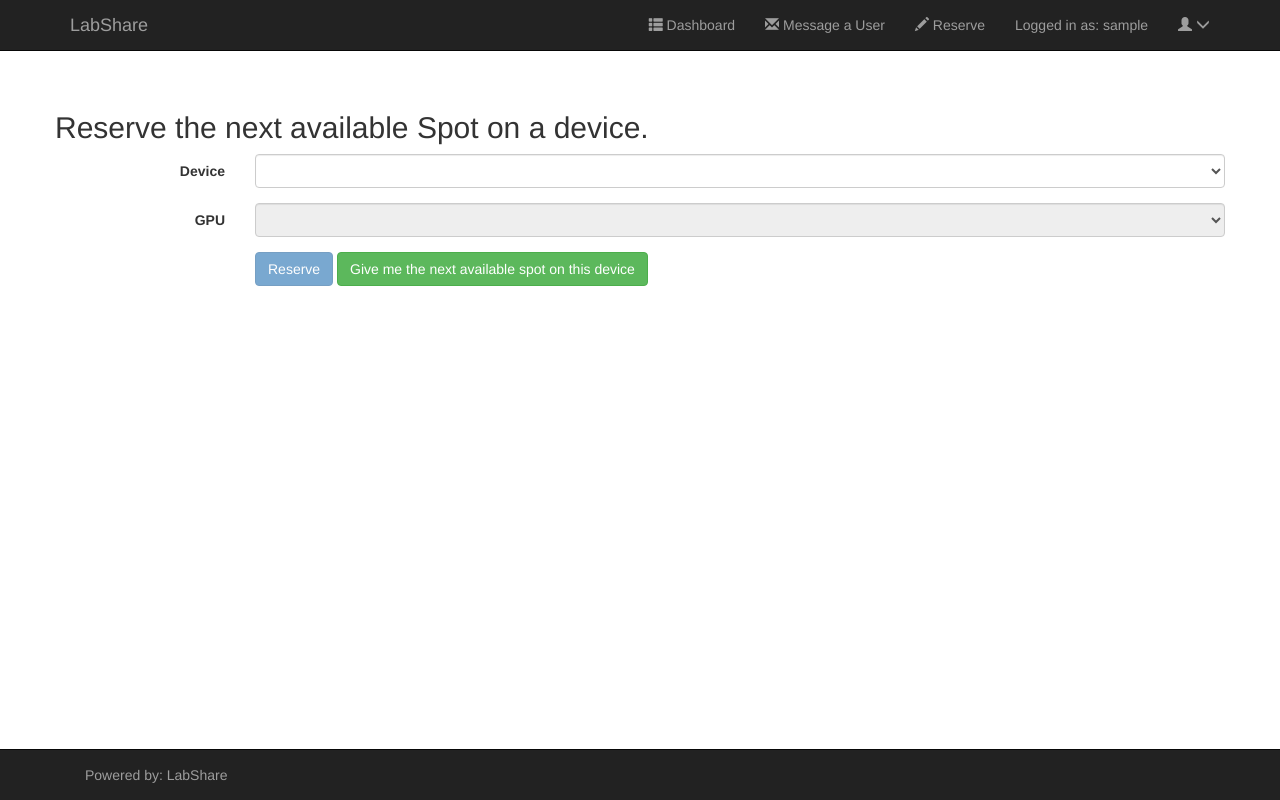
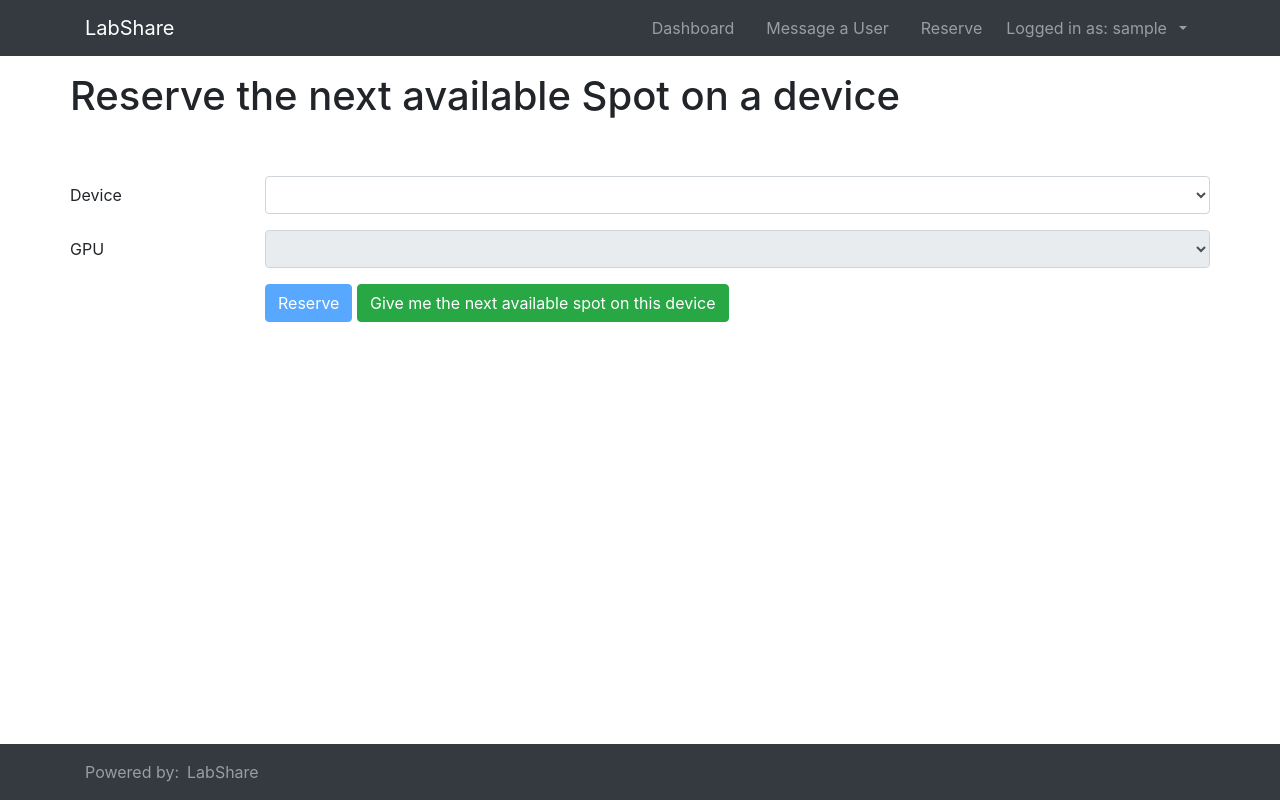
Before and after one commit to Bartzi/LabShare, a Django app: page /reserve in a window 1280 px wide. Run offline with Django 3.2, Linux system fonts and the light colour scheme; the visitor is signed in with stand-in values (Sample User, id 1); data that the repository does not hold is empty; parts of the project's set-up code (start-up, migrations or seed data) failed here and were passed over; some libraries are stand-ins or nearby versions.

Commit message:
make use of bootstrap 4

```diff
--- a/labshare/forms.py
+++ b/labshare/forms.py
@@ -1,6 +1,6 @@
 from django import forms
 from django.contrib.auth.models import User
-from django.forms import SelectMultiple
+from django.forms import SelectMultiple, Select
 
 from .utils import get_devices
 
@@ -28,4 +28,9 @@ class MessageForm(forms.Form):
 
 
 class ViewAsForm(forms.Form):
-    username = forms.ModelChoiceField(queryset=User.objects.all(), empty_label="Select a user", required=True)
+    username = forms.ModelChoiceField(
+        queryset=User.objects.all(),
+        empty_label="Select a user",
+        required=True,
+        widget=Select(attrs={"id": "username-field"})
+    )
--- a/labshare/settings.py
+++ b/labshare/settings.py
@@ -67,7 +67,7 @@ INSTALLED_APPS = (
     'django.contrib.staticfiles',
     'django.contrib.sites',
     'labshare',
-    'bootstrap3',
+    'bootstrap4',
     'guardian',
     'channels',
     'hijack',
@@ -76,6 +76,7 @@ INSTALLED_APPS = (
 
 LANGUAGE_CODE = 'en-us'
 LOGIN_REDIRECT_URL = "/"
+LOGIN_URL = "/login"
 
 MIDDLEWARE = [
     'django.middleware.security.SecurityMiddleware',
--- a/labshare/templatetags/icon.py
+++ b/labshare/templatetags/icon.py
@@ -15,11 +15,11 @@ class IconNode(template.Node):
         self.icon_name = icon_name
 
     def render(self, context):
-        return "<span class=\"glyphicon glyphicon-{}\"></span> ".format(self.icon_name)
+        return "<span class=\"oi oi-{}\"></span> ".format(self.icon_name)
 
 
 def no_icon_error():
-    raise template.TemplateSyntaxError("please choose one of the icons listed here: http://getbootstrap.com/components/#glyphicons!")
+    raise template.TemplateSyntaxError("please choose one of the icons listed here: https://useiconic.com/open/!")
 
 
 @register.tag
--- a/requirements.txt
+++ b/requirements.txt
@@ -2,7 +2,7 @@ channels >= git+https://github.com/django/channels.git@8771f6b59e05a218a6cae0e84
 channels-redis == 2.3.0
 django >= 2.1, < 2.2
 django-auth-ldap == 1.7.0
-django-bootstrap3 == 10.0.1
+django-bootstrap4 == 0.0.7
 # django-guardian == 1.4.6
 git+https://github.com/django-guardian/django-guardian.git@ac2177e4b16f7f87d65710788b522acb37df4611#egg=django-guardian
 django-hijack == 2.1.10
--- a/static/package.json
+++ b/static/package.json
@@ -9,9 +9,10 @@
   "private": true,
   "dependencies": {
     "add": "^2.0.6",
-    "bootstrap": "^3.3.7",
-    "datatables.net-bs": "^1.10.19",
+    "bootstrap": "^4.3.1",
+    "datatables.net-bs4": "^1.10.19",
     "jquery": "^3.3.1",
+    "open-iconic": "^1.1.1",
     "pluralize": "^7.0.0",
     "reconnectingwebsocket": "^1.0.0",
     "select2": "^4.0.6-rc.1",
--- a/templates/base.html
+++ b/templates/base.html
@@ -1,9 +1,9 @@
 {% load staticfiles icon %}
-{% load bootstrap3 %}
+{% load bootstrap4 %}
 {% load hijack_tags %}
 
 <!DOCTYPE html>
-<html lang="en">
+<html class="h-100" lang="en">
 <head>
 
     <meta charset="utf-8">
@@ -17,25 +17,12 @@
     </title>
 
     <!-- Bootstrap Core CSS -->
+    <link href="{% static "node_modules/bootstrap/dist/css/bootstrap-reboot.min.css" %}" rel="stylesheet">
     <link href="{% static "node_modules/bootstrap/dist/css/bootstrap.min.css" %}" rel="stylesheet">
-    <link href="{% static "node_modules/bootstrap/dist/fonts/glyphicons-halflings-regular.woff" %}">
+    <link href="{% static "node_modules/open-iconic/font/css/open-iconic-bootstrap.css" %}" rel="stylesheet">
     {% if request and request|is_hijacked %}
         <link rel="stylesheet" type="text/css" href="{% static 'hijack/hijack-styles.css' %}" />
     {% endif %}
-
-
-    <style type="text/css">
-        #content-wrapper {
-            margin-top: 40px;
-            padding: 0 15px;
-            min-height: 568px;
-        }
-
-        .show-no-overflow {
-            overflow: hidden;
-            text-overflow: ellipsis;
-        }
-    </style>
 
     {% block extra_css %}{% endblock %}
 
@@ -48,72 +35,70 @@
 </head>
 
 <body>
-    <div id="wrapper">
-        <nav class="navbar navbar-inverse navbar-static-top" role="navigation" style="margin-bottom: 0">
+    <nav class="navbar sticky-top navbar-expand-lg navbar-dark bg-dark" role="navigation" style="margin-bottom: 0">
         <div class="container">
-                <div class="navbar-header">
-                    <button type="button" class="navbar-toggle collapsed" data-toggle="collapse" data-target="#navbar-content">
-                        <span class="sr-only">Toggle navigation</span>
-                        <span class="icon-bar"></span>
-                        <span class="icon-bar"></span>
-                        <span class="icon-bar"></span>
+            <a class="navbar-brand" href="{% url "index" %}">LabShare</a>
+            <button type="button" class="navbar-toggler" data-toggle="collapse" data-target="#navbar-content">
+                <span class="navbar-toggler-icon"></span>
             </button>
-                    <a class="navbar-brand" href="{% url "index" %}">LabShare</a>
-                </div>
 
-                <div class="collapse navbar-collapse" id="navbar-content">
-                    <ul class="nav navbar-nav navbar-right">
-                        <li>
-                            <a href="{% url "index" %}">{% icon th-list %} Dashboard</a>
+            <div class="collapse navbar-collapse justify-content-end" id="navbar-content">
+                <ul class="navbar-nav">
+                    <li class="nav-item mr-3">
+                        <a class="nav-link" href="{% url "index" %}">{% icon dashboard %} Dashboard</a>
                     </li>
                     {% if user.is_authenticated %}
-                            <li>
-                                <a href="{% url "send_message" %}">{% icon envelope %} Message a User</a>
+                        <li class="nav-item mr-3">
+                            <a class="nav-link" href="{% url "send_message" %}">{% icon envelope-closed %} Message a User</a>
                         </li>
-                            <li>
-                                <a href="{% url "reserve" %}">{% icon pencil %} Reserve</a>
+                        <li class="nav-item mr-3">
+                            <a class="nav-link" href="{% url "reserve" %}">{% icon pencil %} Reserve</a>
                         </li>
                         <li class="navbar-text">Logged in as: {{ user.username }}</li>
-                            <li class="dropdown">
-                                <a class="dropdown-toggle" data-toggle="dropdown" href="#" role="button" aria-haspopup="true" aria-expanded="false">
+                        <li class="nav-item dropdown">
+                            <a class="nav-link dropdown-toggle" data-toggle="dropdown" href="#" role="button" aria-haspopup="true" aria-expanded="false">
                                 {% icon user %} {% icon menu-down %}
                             </a>
-                                <ul class="dropdown-menu dropdown-user">
+                            <div class="dropdown-menu dropdown-user">
                                 {% if user.is_staff or user.is_superuser %}
-                                        <li>
-                                            <a href="{% url "admin:index" %}">{% icon sunglasses %} Admin Area</a>
-                                        </li>
+                                    <a class="dropdown-item" href="{% url "admin:index" %}">{% icon warning %} Admin Area</a>
                                     {% if user.is_superuser %}
-                                            <li>
-                                                <a href="{% url "view_as" %}">{% icon eye-open %} Hijack a User</a>
-                                            </li>
+                                        <a class="dropdown-item" href="{% url "view_as" %}">{% icon eye %} Hijack a User</a>
                                     {% endif %}
-                                    <li role="separator" class="divider"></li>
+                                <div class="dropdown-divider"></div>
                                 {% endif %}
-                                    <li><a href="{% url "password_change" %}">{% icon wrench %} Change Password</a></li>
-                                    <li role="separator" class="divider"></li>
-                                    <li><a href="{% url "logout" %}?next={% url "index" %}">{% icon log-out %} Logout</a></li>
-                                </ul>
+                                <a class="dropdown-item" href="{% url "password_change" %}">{% icon wrench %} Change Password</a>
+                                <div class="dropdown-item"></div>
+                                <a class="dropdown-item" href="{% url "logout" %}?next={% url "index" %}">{% icon account-logout %} Logout</a>
+                            </div>
                         </li>
                     {% else %}
-                            <li><a href="{% url "login" %}">{% icon log-in %} Login</a></li>
+                        <li class="nav-item"><a class="nav-link" href="{% url "login" %}">{% icon log-in %} Login</a></li>
                     {% endif %}
                 </ul>
             </div>
         </div>
     </nav>
-    </div>
 
     {% hijack_notification %}
 
-    <div class="container" id="content-wrapper">
+    <div class="container">
+        <div class="mt-3">
             {% bootstrap_messages %}
+        </div>
         {% block content %}{% endblock %}
     </div>
 
-    <nav class="navbar navbar-inverse navbar-fixed-bottom">
+    <nav class="navbar navbar-expand-sm navbar-dark bg-dark fixed-bottom">
         <div class="container">
-            <p class="navbar-text">Powered by: <a class="navbar-link" href="https://github.com/bartzi/labshare">LabShare</a></p>
+            <ul class="navbar-nav">
+                <li class="nav-item">
+                    <span class="navbar-text">Powered by: </span>
+                </li>
+                <li class="nav-item">
+                    <a class="nav-link" href="https://github.com/bartzi/labshare">LabShare</a>
+                </li>
+            </ul>
         </div>
     </nav>
 
--- a/templates/process_list_base.html
+++ b/templates/process_list_base.html
@@ -2,13 +2,13 @@
     <div class="modal-dialog" role="document">
         <div class="modal-content">
             <div class="modal-header">
+                <h5 class="modal-title">Process list</h5>
                 <button type="button" class="close" data-dismiss="modal" aria-label="Close"><span aria-hidden="true">&times;</span></button>
-                <h4 class="modal-title">Process list</h4>
             </div>
             <div class="modal-body">
             </div>
             <div class="modal-footer">
-                <button type="button" class="btn btn-default" data-dismiss="modal">Close</button>
+                <button type="button" class="btn btn-secondary" data-dismiss="modal">Close</button>
             </div>
         </div><!-- /.modal-content -->
     </div><!-- /.modal-dialog -->
--- a/templates/reserve.html
+++ b/templates/reserve.html
@@ -1,14 +1,14 @@
 {% extends "base.html" %}
 
 {% block content %}
-    <div class="row">
-        <h2>Reserve the next available Spot on a device.</h2>
+    <div class="row mt-3">
+        <h1>Reserve the next available Spot on a device</h1>
     </div>
-    <div class="row">
-        <form id="reserve-form" class="form-horizontal" action="{% url "reserve" %}" method="POST">
+    <div class="row mt-5">
+        <form id="reserve-form" class="w-100" action="{% url "reserve" %}" method="POST">
             {% csrf_token %}
             <input type="hidden" name="next-available-spot" value="false">
-            <div class="form-group">
+            <div class="form-group row">
                 {%  if form.device.errors %}
                     <div class="alert alert-danger" role="alert">
                         <ul class="list-unstyled">
@@ -18,8 +18,8 @@
                         </ul>
                     </div>
                 {% endif %}
-                <label for="selectDevice" class="col-sm-2 control-label">Device</label>
-                <div class="col-sm-10">
+                <label for="selectDevice" class="col-2 col-form-label">Device</label>
+                <div class="col-10">
                     <select class="form-control" id="selectDevice" name="device">
                         {% for name, option in form.fields.device.choices %}
                             <option value="{{ name }}">{{ option }}</option>
@@ -27,7 +27,7 @@
                     </select>
                 </div>
             </div>
-            <div class="form-group">
+            <div class="form-group row">
                 {%  if form.gpu.errors %}
                     <div class="alert alert-danger" role="alert">
                         <ul class="list-unstyled">
@@ -37,30 +37,28 @@
                         </ul>
                     </div>
                 {% endif %}
-                <label for="selectGPU" class="col-sm-2 control-label">GPU</label>
-                <div class="col-sm-10">
+                <label for="selectGPU" class="col-2 col-form-label">GPU</label>
+                <div class="col-10">
                     <select class="form-control" id="selectGPU" name="gpu" disabled>
                     </select>
                 </div>
             </div>
-            <div class="form-group hidden" id="gpu-info">
-                <div class="col-sm-offset-2 col-sm-10">
-                    <span class="help-block">
-                        <div class="panel panel-default">
-                            <div class="panel-heading">GPU Info</div>
-                            <div class="panel-body">
-                                <ul class="list-group">
-                                    <li class="list-group-item">Used Memory: <span id="gpu-info-used"></span></li>
-                                    <li class="list-group-item">Total Memory: <span id="gpu-info-total"></span></li>
-                                    <li class="list-group-item">Current User: <span id="gpu-info-user"></span></li>
-                                </ul>
-                            </div>
-                        </div>
-                    </span>
+            <div class="form-group row d-none" id="gpu-info">
+                <div class="col-2"></div>
+                <div class="col-10">
+                    <div class="card">
+                        <div class="card-header">GPU Info</div>
+                        <ul class="list-group list-group-flush">
+                            <li class="list-group-item">Used Memory: <span id="gpu-info-used"></span></li>
+                            <li class="list-group-item">Total Memory: <span id="gpu-info-total"></span></li>
+                            <li class="list-group-item">Current User: <span id="gpu-info-user"></span></li>
+                        </ul>
+                    </div>
                 </div>
             </div>
-            <div class="form-group">
-                <div class="col-sm-offset-2 col-sm-10">
+            <div class="form-group row">
+                <div class="col-2"></div>
+                <div class="col-10">
                     <button type="submit" class="btn btn-primary" id="reserve-button" disabled>Reserve</button>
                     <button class="btn btn-success" id="next-available-spot-btn">Give me the next available spot on this device</button>
                 </div>
@@ -74,12 +72,12 @@
     <script type="text/javascript">
 
         function get_gpus(deviceSelect, gpuSelect) {
-            var selectedDevice = deviceSelect.find(":selected").val();
-            $.get("{% url "gpus_for_device"%}?device_name=" + selectedDevice, {}, function(data, textStatus, jqXHR) {
+            const selectedDevice = deviceSelect.find(":selected").val();
+            $.get("{% url "gpus_for_device"%}?device_name=" + selectedDevice, {}, (data) => {
                 gpuSelect.children().remove();
-                var gpus = JSON.parse(data)["gpus"];
+                const gpus = JSON.parse(data)["gpus"];
                 $.each(gpus, function(index, element) {
-                    var option = $('<option>' , {
+                    const option = $('<option>' , {
                         value: element.id,
                         text: element.name
                     });
@@ -87,20 +85,20 @@
                 });
                 gpuSelect.prop("disabled", false);
                 $('#reserve-button').prop("disabled", false);
-                gpuInfo.removeClass("hidden");
+                gpuInfo.removeClass("d-none");
                 update_gpu_info();
             });
         }
 
         function update_gpu_info() {
-            var selectedGPU = gpuSelect.find(":selected").val();
+            const selectedGPU = gpuSelect.find(":selected").val();
 
             if (typeof selectedGPU === "undefined") {
-                gpuInfo.addClass("hidden");
+                gpuInfo.addClass("d-none");
                 return;
             }
 
-            $.get("{% url "gpu_info" %}?uuid=" + selectedGPU, {}, function(data, textStatus, jqXHR) {
+            $.get("{% url "gpu_info" %}?uuid=" + selectedGPU, {}, (data) => {
                 data = JSON.parse(data);
                 $("#gpu-info-used").html(data["used"]);
                 $("#gpu-info-total").html(data["total"]);
@@ -108,21 +106,21 @@
             });
         }
 
-        var deviceSelect = $('#selectDevice');
-        var gpuSelect = $('#selectGPU');
-        var gpuInfo = $('#gpu-info');
+        const deviceSelect = $('#selectDevice');
+        const gpuSelect = $('#selectGPU');
+        const gpuInfo = $('#gpu-info');
         get_gpus(deviceSelect, gpuSelect);
 
-        deviceSelect.on('change', function() {
+        deviceSelect.on('change',() => {
             get_gpus(deviceSelect, gpuSelect);
         });
 
-        gpuSelect.on('change',  function() {
+        gpuSelect.on('change', () => {
             update_gpu_info();
         });
 
-        $("#next-available-spot-btn").on('click', function (event) {
-            var form = $("#reserve-form");
+        $("#next-available-spot-btn").on('click', () => {
+            const form = $("#reserve-form");
             form.find("input[name='next-available-spot']").attr("value", "true");
             form.submit();
         });
```
Also changed, not shown: static/js/data_parser.js (+11 -11 lines), templates/login.html (+17 -13 lines), templates/overview.html (+30 -24 lines), templates/process_list_body.html (+7 -9 lines), templates/send_message.html (+5 -4 lines), templates/view_as.html (+17 -9 lines). Lines whose indentation alone changed are shown as unchanged.
